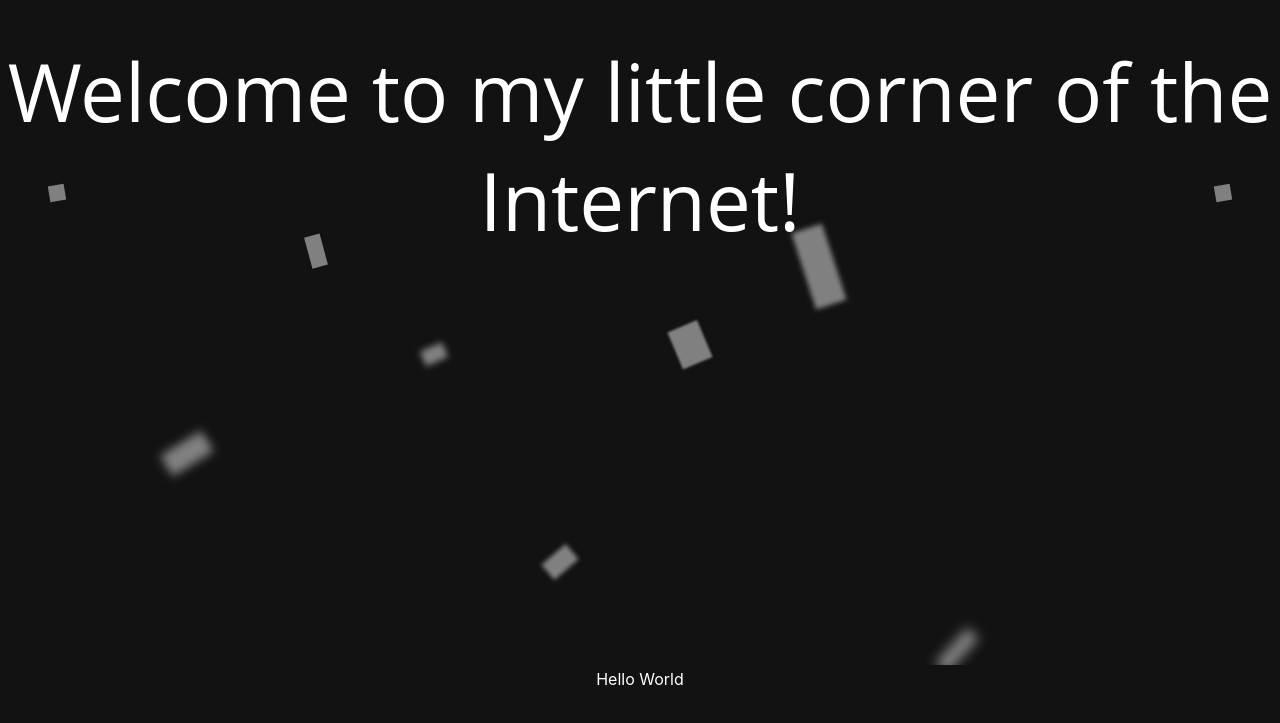
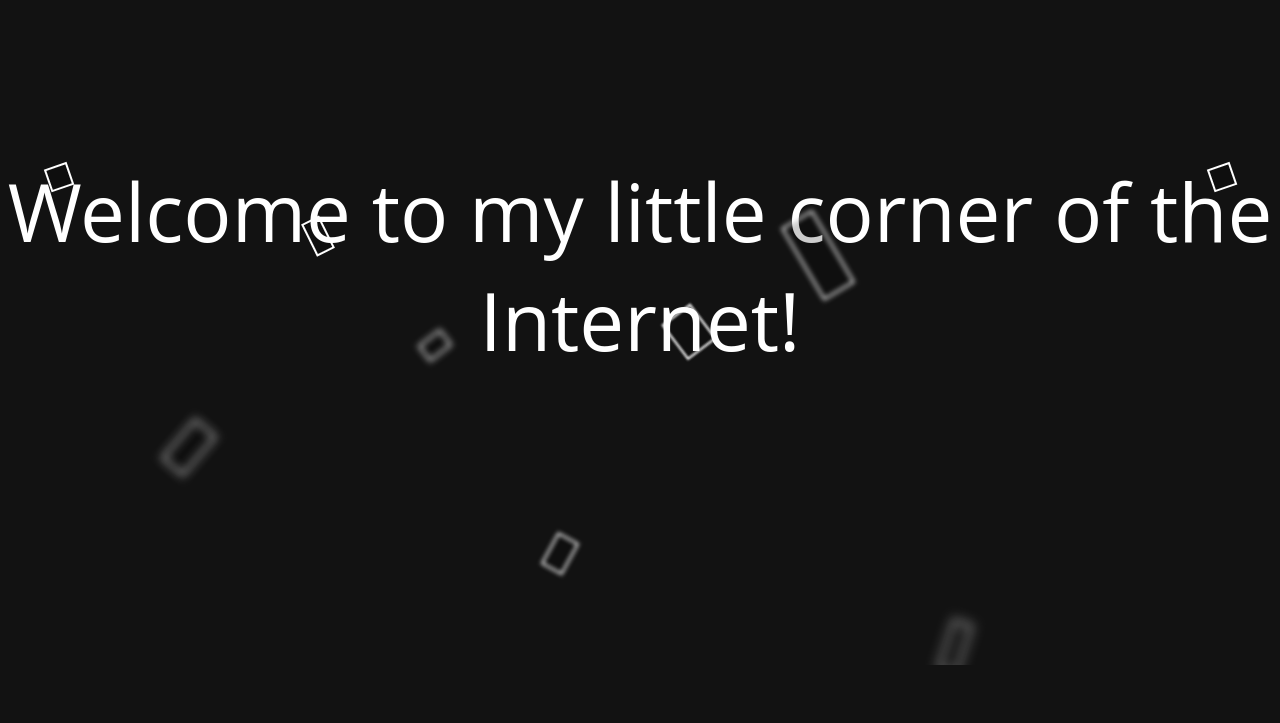
Before and after one commit to ThuWD/ThuWD.org, a React (Create React App) app: page / in a window 1280 px wide. Shown: the part 135-858 px from the top of the page. Before the commit the page ends 824 px from the top, so only its background shows below. Built offline with nearby package versions, Linux system fonts and the light colour scheme.

Commit message:
added stuff

```diff
--- a/src/App.css
+++ b/src/App.css
@@ -14,6 +14,9 @@ html::-webkit-scrollbar {
 }
 .App {
   opacity: 100;
-  height: 100vh;
+  height: 150vh;
   display: flex;
 }
+.eb814be3ca3b78c0734c560518be2a03e8d8f6e7e26447224cc7c7b105e1193e {
+  width: 100%;
+}
--- a/src/App.js
+++ b/src/App.js
@@ -4,19 +4,32 @@ import { BrowserRouter as Router } from 'react-router-dom'
 import Start from './Components/Start'
 import Main from './Components/Main'
 import Particles from './Components/Particles'
-import { SHA512 } from 'crypto-js'
+import { SHA256 } from 'crypto-js'
+import { useState } from 'react'
 
 
-function App() {
+const rand = () => {
+  return Math.floor(Math.random() * 10000000000000);
+}
+let num = SHA256(rand().toString());
+console.log(num.toString())
+
+
+const App = () => {
+  const [main, setmain] = useState(false)
+  setTimeout(()=>{setmain(true)}, 8000);
+
   return (
     <Router>
     <div className="App">
-      <>
+    <div className={SHA256(rand().toString().toString())} style={{width: '100vw', height: '100vh'}}>
+      <div className={num} style={{width: '100%', height: '100%'}}>
       <Start/>
 
       <Particles />
-      </>
-    <Main />
+      </div>
+    {main ? <Main /> : <></>}
+    </div>
     </div>
     </Router>
   );
--- a/src/Components/Main.css
+++ b/src/Components/Main.css
@@ -1,14 +1,9 @@
 .main-container {
-    position: absolute;
-    bottom: -3vh;
+    display: inline-flex;
+    flex-wrap: wrap;
+    align-items: flex-end;
 }
 .main {
-    text-align: center;
-    position: relative;
     color: white;
+    align-items: flex-end;
 }
-.main section {
-    width: 100vw;
-    text-align: center;
-    margin: auto;
-}
--- a/src/Components/Particles.css
+++ b/src/Components/Particles.css
@@ -36,10 +36,11 @@
       -webkit-animation: squares 9.5s linear infinite;
               animation: squares 9.5s linear infinite;
       align-self: flex-end;
-      width: 1em;
-      height: 1em;
+      width: calc(0.9vw + 1vh);
+      height: calc(0.9vw + 1vh);
       transform: translateY(100%);
-      background: grey;
+      background: rgba(0, 0, 0, 0.2);
+      border: solid 2px white;
     }
     .square:nth-child(2) {
       height: 1.5em;
@@ -49,6 +50,7 @@
       -webkit-animation-duration: 17s;
               animation-duration: 17s;
       -webkit-filter: blur(5px);
+      z-index: -1;
     }
     .square:nth-child(3) {
       height: 2em;
@@ -58,6 +60,7 @@
       -webkit-animation-duration: 8s;
               animation-duration: 8s;
       -webkit-filter: blur();
+      z-index: -1;
     }
     .square:nth-child(4) {
       height: 1em;
@@ -67,6 +70,7 @@
       -webkit-filter: blur(3px);
       -webkit-animation-duration: 13s;
               animation-duration: 13s;
+              z-index: -1;
     }
     .square:nth-child(5) {
       height: 1.25em;
@@ -76,6 +80,7 @@
       -webkit-filter: blur(2px);
       -webkit-animation-duration: 11s;
               animation-duration: 11s;
+              z-index: -1;
     }
     .square:nth-child(6) {
       height: 2.5em;
@@ -85,6 +90,7 @@
       -webkit-filter: blur(1px);
       -webkit-animation-duration: 9s;
               animation-duration: 9s;
+              z-index: -1;
     }
     .square:nth-child(7) {
       height: 5em;
@@ -101,6 +107,7 @@
       -webkit-filter: blur(6px);
       -webkit-animation-duration: 18s;
               animation-duration: 18s;
+      z-index: -1;
     }
     .square:nth-child(9) {
       height: 1.5em;
@@ -121,7 +128,7 @@
 
     @-webkit-keyframes squares {
       from {
-        transform: translateY(100%) rotate(-50deg);
+        transform: translateY(100%) rotate(-75deg);
       }
       to {
         transform: translateY(calc(-100vh + -100%)) rotate(20deg);
@@ -130,7 +137,7 @@
 
     @keyframes squares {
       from {
-        transform: translateY(100%) rotate(-50deg);
+        transform: translateY(100%) rotate(-75deg);
       }
       to {
         transform: translateY(calc(-100vh + -100%)) rotate(20deg);
--- a/src/Components/Start.css
+++ b/src/Components/Start.css
@@ -27,11 +27,12 @@
 
 .header, p {
   text-align: center;
+  align-items: center;
   justify-content: center
 }
 .Start {
     display: flex;
-    height: 70vh;
+    height: 100%;
     width: 100%;
     font-size: 10vh;
     font-family: 'Open Sans', sans-serif;
@@ -40,15 +41,21 @@
     justify-content: center;
   }
   .scroll {
-
-    min-height: 10vh;
+    display: flex;
+    height: 20vh;
     position: absolute;
     bottom: 2vh;
   }
   .scroll img {
-
+    display: flex;
+    justify-content: center;
+    align-items: flex-end;
   }
   .scroll p {
+    display: flex;
+    justify-content: center;
+    height: fit-content;
+    align-items: flex-start;
     font-size: 3vh;
   }
   .hello {
@@ -57,7 +64,8 @@
     color: white;
     opacity: 100;
     justify-content: center;
-    align-self: center;
+    align-items: center;
     display:flex;
     text-align: center;
+    height: 100%;
   }
```
